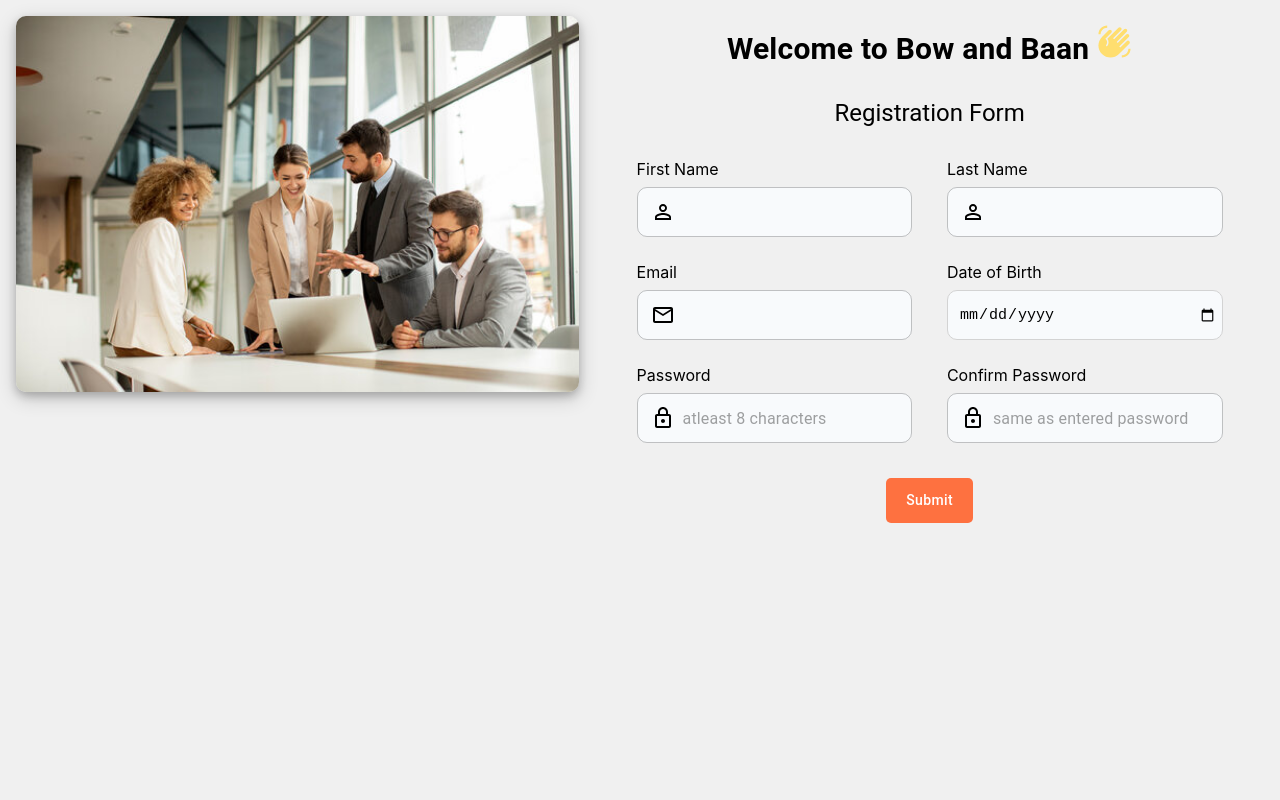
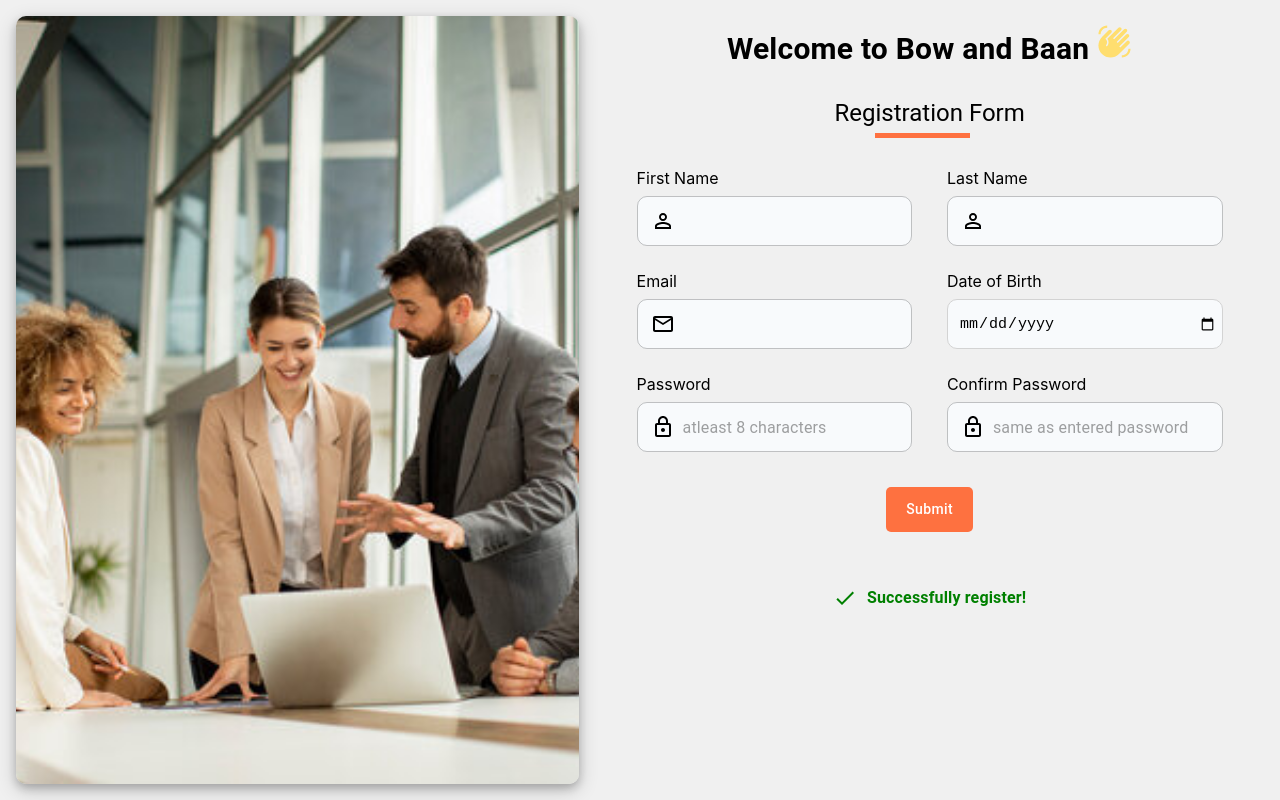
Before and after one commit to sabarins/NewReactProject, a React (Create React App) app: page / in a window 1280 px wide. Built offline with nearby package versions, Linux system fonts and the light colour scheme.

Commit message:
final commit

```diff
--- a/package.json
+++ b/package.json
@@ -10,13 +10,13 @@
     "@testing-library/jest-dom": "^5.17.0",
     "@testing-library/react": "^13.4.0",
     "@testing-library/user-event": "^13.5.0",
+    "bcryptjs": "^3.0.2",
     "react": "^19.0.0",
     "react-dom": "^19.0.0",
     "react-router-dom": "^7.1.1",
     "react-scripts": "5.0.1",
     "web-vitals": "^2.1.4"
   },
-
   "scripts": {
     "start": "react-scripts start",
     "build": "react-scripts build",
--- a/src/App.css
+++ b/src/App.css
@@ -1,6 +1,10 @@
 body
 {
-  background-color:#f0f0f0
+  background-color:#f0f0f0;
+  margin: 0;
+  padding: 0px;
+  height: 100%;
+  /* overflow: hidden; */
 }
 
 .App {
--- a/src/App.js
+++ b/src/App.js
@@ -1,18 +1,27 @@
-import './App.css';
-import Form from './Components/Form';
-import {BrowserRouter,Router,Routes,Route} from 'react-router-dom'
-import Register from './Components/Register/Register';
+import "./App.css";
+import Form from "./Components/Form";
+import { BrowserRouter, Router, Routes, Route } from "react-router-dom";
+import Register from "./Components/Register/Register";
+import { createContext, useState } from "react";
+
+export const Formdata = createContext();
 
 function App() {
+
+  const [formdatas, setFormdatas] = useState([]);
+
+  console.log(formdatas);
+
   return (
     <div className="App">
       {/* <Form /> */}
-
-      <BrowserRouter>
+      <Formdata.Provider value={{ formdatas, setFormdatas }}>
+        <BrowserRouter>
           <Routes>
-            <Route path='/' element={<Register />} />
+            <Route path="/" element={<Register />} />
           </Routes>
-      </BrowserRouter>
+        </BrowserRouter>
+      </Formdata.Provider>
     </div>
   );
 }
--- a/src/Components/Form/Form.js
+++ b/src/Components/Form/Form.js
@@ -12,8 +12,10 @@ import {
   InputAdornment,
 } from "@mui/material";
 import React, { useState } from "react";
+import DoneIcon from "@mui/icons-material/Done";
+import bcrypt from "bcryptjs";
 
-const Form = () => {
+const Form = ({ setFormdatas }) => {
   const currentyear = new Date().getFullYear();
   const maxdate = `${currentyear - 18}-12-31`;
 
@@ -28,20 +30,19 @@ const Form = () => {
   const [passwordrequired, setPasswordrequired] = useState([]);
   const [confirmpasswordrequired, setConfirmpasswordrequired] = useState([]);
 
-  // all user input data stored here
-  const [regusers, setRegusers] = useState([]);
+  const [successmessage, setSuccessmessage] = useState(false);
+
+  // const [decryptpwd, setDecryptpwd] = useState([]);
 
   // validation function
   const handleValidation = (formdata) => {
-
     const validationchecks = {};
     const mailidreg = /^[^\s@]+@[^\s@]+\.[^\s@]+$/;
 
     if (mailidreg.test(formdata.email) == false) {
       setMailformaterr("Invalid email format");
-      validationchecks.mailformat = 'not valid';
-    }
-    else{
+      validationchecks.mailformat = "not valid";
+    } else {
       setMailformaterr([]);
     }
 
@@ -54,54 +55,54 @@ const Form = () => {
 
     if (currentyear - 18 < formdata.dob?.split("-")[0]) {
       setDobage("Must be 18 years old");
-      validationchecks.dobage = 'not valid'
+      validationchecks.dobage = "not valid";
     } else {
       setDobage([]);
     }
 
-    if (formdata.fname == '') {
+    if (formdata.fname == "") {
       setFnamerequired("First Name is required");
-      validationchecks.fname = 'not valid'
+      validationchecks.fname = "not valid";
     } else if (formdata.fname.length != 0) {
       setFnamerequired([]);
     }
 
     if (formdata.lname == "") {
       setLnamerequired("Last Name is required");
-      validationchecks.lname = 'not valid'
+      validationchecks.lname = "not valid";
     } else if (formdata.lname.length != 0) {
       setLnamerequired([]);
     }
 
     if (formdata.email == "") {
       setEmailrequired("Email is required");
-      validationchecks.email = 'not valid'
+      validationchecks.email = "not valid";
     } else if (formdata.email.length != 0) {
       setEmailrequired([]);
     }
 
     if (formdata.dob == "") {
       setDobrequired("Date of birth is required");
-      validationchecks.dob = 'not valid'
+      validationchecks.dob = "not valid";
     } else if (formdata.dob.length != 0) {
       setDobrequired([]);
     }
 
     if (formdata.password == "") {
       setPasswordrequired("Password is required");
-      validationchecks.password = 'not valid'
+      validationchecks.password = "not valid";
     } else if (formdata.password.length != 0) {
       setPasswordrequired([]);
     }
 
     if (formdata.confirmpassword == "") {
       setConfirmpasswordrequired("Confirm Password is required");
-      validationchecks.confirmpassword = 'not valid'
+      validationchecks.confirmpassword = "not valid";
     } else if (formdata.confirmpassword.length != 0) {
       setConfirmpasswordrequired([]);
     }
 
-    return Object.keys(validationchecks).length == 0
+    return Object.keys(validationchecks).length == 0;
   };
 
   // Submit function
@@ -111,24 +112,38 @@ const Form = () => {
       const data = new FormData(event.target);
 
       // creating object for form datas
-      const formdatas = Object.fromEntries(data.entries());
+      const userformdatas = Object.fromEntries(data.entries());
+      // let decryptpwd = userformdatas.password;
 
-      console.log(Object.fromEntries(data.entries()));
+      // hashing the password using bcrypt
+      // let hashpassword = bcrypt.hashSync(userformdatas.password,10);
+      // userformdatas.password = hashpassword;
+      // let hashconfirmpassword = bcrypt.hashSync(userformdatas.confirmpassword,10);
+      // userformdatas.confirmpassword = hashconfirmpassword;
 
       // check validation
-      if(handleValidation(formdatas))
-      {
+      if (handleValidation(userformdatas)) {
         console.log("Success validated!");
-        setRegusers((users)=>[...users,formdatas])
+
+        // if successfull stored in state
+        setFormdatas((users) => [...users, userformdatas]);
+
+        console.log("Successfully register!");
+
+        //show success message for registered
+        setSuccessmessage(true);
+        const showmsg = setTimeout(() => {
+          setSuccessmessage(false);
+        }, 4000);
+
         event.target.reset();
+
+        return () => clearTimeout(showmsg);
       }
-
     } catch (error) {
       console.log(error);
     }
   };
-
-  console.log(regusers);
 
   return (
     <>
@@ -136,7 +151,7 @@ const Form = () => {
       <form onSubmit={handleSubmit} style={{ display: "grid", rowGap: "20px" }}>
         <Container
           sx={{
-            display: "flex",
+            display: { md: "flex", lg: "flex", xs: "none" },
             flexWrap: "wrap",
             justifyContent: "space-around",
             // marginTop: "10px",
@@ -144,7 +159,6 @@ const Form = () => {
             // columnGap: "20px",
           }}
         >
-          {/* ---------------------------------------------------- */}
           {/* Desktop form layout  */}
 
           {/* First form layout  */}
@@ -383,11 +397,15 @@ const Form = () => {
           </Grid>
 
           {/* --------------------------------------------------------------- */}
-
         </Container>
 
         {/* submit button  */}
-        <Box sx={{display:{md:'flex',lg:'flex',xs:'none'},justifyContent:"center"}}>
+        <Box
+          sx={{
+            display: { md: "flex", lg: "flex", xs: "none" },
+            justifyContent: "center",
+          }}
+        >
           <Button
             sx={{
               bgcolor: "#fe7140",
@@ -401,6 +419,21 @@ const Form = () => {
             Submit
           </Button>
         </Box>
+
+        {/* Success message  */}
+        <Box
+          sx={{ display: "flex", justifyContent: "center", columnGap: "10px" }}
+        >
+          {successmessage && (
+            <>
+              {" "}
+              <DoneIcon sx={{ color: "green" }} />
+              <Typography color="green" fontWeight={"bold"}>
+                {"Successfully register!"}
+              </Typography>
+            </>
+          )}
+        </Box>
       </form>
     </>
   );
--- a/src/Components/Form/MobileForm.js
+++ b/src/Components/Form/MobileForm.js
@@ -13,7 +13,10 @@ import {
   InputAdornment,
 } from "@mui/material";
 
-const MobileForm = () => {
+import DoneIcon from "@mui/icons-material/Done";
+import bcrypt from "bcryptjs";
+
+const MobileForm = ({ setFormdatas }) => {
   const currentyear = new Date().getFullYear();
   const maxdate = `${currentyear - 18}-12-31`;
 
@@ -28,80 +31,80 @@ const MobileForm = () => {
   const [passwordrequired, setPasswordrequired] = useState([]);
   const [confirmpasswordrequired, setConfirmpasswordrequired] = useState([]);
 
+  const [successmessage, setSuccessmessage] = useState(true);
+
   // all user input data stored here
-    const [regusers, setRegusers] = useState([]);
+  // const [regusers, setRegusers] = useState([]);
 
   // validation function
   const handleValidation = (formdata) => {
-
     const validationchecks = {};
     const mailidreg = /^[^\s@]+@[^\s@]+\.[^\s@]+$/;
 
     if (mailidreg.test(formdata.email) == false) {
       setMailformaterr("Invalid email format");
-        validationchecks.mailformat = 'not valid';
-      }
-      else{
+      validationchecks.mailformat = "not valid";
+    } else {
       setMailformaterr([]);
     }
 
     if (formdata.password != formdata.confirmpassword) {
       setPasswordmatch("Passwords must match");
-        validationchecks.passwordmatch = 'not valid'
+      validationchecks.passwordmatch = "not valid";
     } else if (formdata.password == formdata.confirmpassword) {
       setPasswordmatch([]);
     }
 
     if (currentyear - 18 < formdata.dob?.split("-")[0]) {
       setDobage("Must be 18 years old");
-        validationchecks.dobage = 'not valid'
+      validationchecks.dobage = "not valid";
     } else {
       setDobage([]);
     }
 
-      if (formdata.fname == '') {
+    if (formdata.fname == "") {
       setFnamerequired("First Name is required");
-        validationchecks.fname = 'not valid'
+      validationchecks.fname = "not valid";
     } else if (formdata.fname.length != 0) {
       setFnamerequired([]);
     }
 
     if (formdata.lname == "") {
       setLnamerequired("Last Name is required");
-        validationchecks.lname = 'not valid'
+      validationchecks.lname = "not valid";
     } else if (formdata.lname.length != 0) {
       setLnamerequired([]);
     }
 
     if (formdata.email == "") {
       setEmailrequired("Email is required");
-        validationchecks.email = 'not valid'
+      validationchecks.email = "not valid";
     } else if (formdata.email.length != 0) {
       setEmailrequired([]);
     }
 
     if (formdata.dob == "") {
       setDobrequired("Date of birth is required");
-        validationchecks.dob = 'not valid'
+      validationchecks.dob = "not valid";
     } else if (formdata.dob.length != 0) {
       setDobrequired([]);
     }
 
     if (formdata.password == "") {
       setPasswordrequired("Password is required");
-        validationchecks.password = 'not valid'
+      validationchecks.password = "not valid";
     } else if (formdata.password.length != 0) {
       setPasswordrequired([]);
     }
 
     if (formdata.confirmpassword == "") {
       setConfirmpasswordrequired("Confirm Password is required");
-        validationchecks.confirmpassword = 'not valid'
+      validationchecks.confirmpassword = "not valid";
     } else if (formdata.confirmpassword.length != 0) {
       setConfirmpasswordrequired([]);
     }
 
-      return Object.keys(validationchecks).length == 0
+    return Object.keys(validationchecks).length == 0;
   };
 
   // Submit function
@@ -111,29 +114,43 @@ const MobileForm = () => {
       const data = new FormData(event.target);
 
       // creating object for form datas
-        const formdatas = Object.fromEntries(data.entries());
+      const userformdatas = Object.fromEntries(data.entries());
 
-        console.log(Object.fromEntries(data.entries()));
+      // // hashing the password using bcrypt
+      // let hashpassword = bcrypt.hashSync(userformdatas.password, 10);
+      // userformdatas.password = hashpassword;
+      // let hashconfirmpassword = bcrypt.hashSync(
+      //   userformdatas.confirmpassword,
+      //   10
+      // );
+      // userformdatas.confirmpassword = hashconfirmpassword;
 
       // check validation
-        if(handleValidation(formdatas))
-        {
-          console.log("Success validated!");
-          setRegusers((users)=>[...users,formdatas])
+      if (handleValidation(userformdatas)) {
+        console.log("Successfully validated!");
+
+        // if successfull stored in state
+        setFormdatas((users) => [...users, userformdatas]);
+
+        console.log("Successfully created!");
+
+        //show success message for registered
+        setSuccessmessage(true);
+        const showmsg = setTimeout(() => {
+          setSuccessmessage(false);
+        }, 4000);
+
         event.target.reset();
       }
-
     } catch (error) {
       console.log(error);
     }
   };
 
-    console.log(regusers);
-
   return (
     <>
       {/* Mobile form layout  */}
-      <form onSubmit={handleSubmit} style={{ display: "grid", rowGap: "20px" }}>
+      <form onSubmit={handleSubmit} style={{ display: "grid", rowGap: "20px",marginBottom:"20px" }}>
         <Container
           sx={{
             display: "flex",
@@ -371,7 +388,7 @@ const MobileForm = () => {
         </Container>
 
         {/* submit button  */}
-        <Box sx={{display:{md:'none',lg:'none',xs:'grid'}}}>
+        <Box sx={{ display: { md: "none", lg: "none", xs: "grid" }, mb: 2 }}>
           <Button
             sx={{
               bgcolor: "#fe7140",
@@ -385,6 +402,21 @@ const MobileForm = () => {
             Submit
           </Button>
         </Box>
+
+        {/* succeess message  */}
+        <Box
+          sx={{ display: "flex", justifyContent: "center", columnGap: "10px",mt:-2 }}
+        >
+          {successmessage && (
+            <>
+              {" "}
+              <DoneIcon sx={{ color: "green" }} />
+              <Typography color="green" fontWeight={"bold"}>
+                {"Successfully register!"}
+              </Typography>
+            </>
+          )}
+        </Box>
       </form>
     </>
   );
--- a/src/Components/Register/Register.js
+++ b/src/Components/Register/Register.js
@@ -1,4 +1,4 @@
-import React, { useState } from "react";
+import React, { useContext, useState } from "react";
 import {
   Box,
   Button,
@@ -14,8 +14,14 @@ import WavingHandIcon from "@mui/icons-material/WavingHand";
 import register from "../../assets/register.jpg";
 import Form from "../Form/Form";
 import MobileForm from "../Form/MobileForm";
+import { Formdata } from "../../App";
+
 
 function Register(props) {
+
+  const {setFormdatas,formdatas} = useContext(Formdata);
+
+  console.log(formdatas);
 
   return (
     <Stack
@@ -23,18 +29,27 @@ function Register(props) {
         width: "100%",
       }}
     >
-      <Grid container p={2} sx={{ display: "flex" }} columnSpacing={2}>
-
+      <Grid container columnSpacing={2} p={2} height={"100vh"}>
         {/* first layout  */}
         <Grid size={{ lg: 5.5, xs: 12 }}>
-          <Box sx={{ display: "flex", alignContent: "center" }}>
+          <Box
+            sx={{
+              // position: "relative",
+              width: "100%",
+              display: "flex",
+              alignContent: "center",
+              justifyContent: "center",
+              height: { xs: "100%", md: "100%", lg: "100%" },
+            }}
+          >
             <img
               src={register}
-              width="100%"
-              height="100%"
+              // width="100%"
               style={{
-                border: "0px solid grey",
                 borderRadius: "10px",
+                objectFit: "cover",
+                width: "100%",
+                height: "100%",
                 boxShadow:
                   "0 4px 8px 0 rgba(0, 0, 0, 0.2), 0 6px 20px 0 rgba(0, 0, 0, 0.19)",
               }}
@@ -53,7 +68,7 @@ function Register(props) {
           >
             <Typography
               variant="h4"
-              sx={{ fontWeight: "bold" }}
+              sx={{ fontWeight: "bold",mt:{xs:2,md:0,lg:0} }}
               fontSize={{ xs: "30px" }}
             >
               Welcome to Bow and Baan
@@ -66,18 +81,21 @@ function Register(props) {
               />
             </Typography>
 
-            <Typography variant="h5">Registration Form</Typography>
+            <Box sx={{width:"100%",display:"grid",justifyContent:"center"}}>
+              <Typography variant="h5" sx={{mb:0.5}}>Registration Form</Typography>
+              <Box sx={{borderBottom:"5px solid #fe7140",width:"50%",display:"flex",justifyContent:"center",ml:5,}}></Box>
+            </Box>
             {/* <Divider sx={{color:"#fe7140",mt:-8}} /> */}
 
             {/* Desktop Form Component  */}
-            <Form />
+            <Box sx={{ display: { md: "flex", lg: "flex", xs: "none" } }}>
+              <Form setFormdatas={setFormdatas} />
+            </Box>
 
             {/* Mobile Form Component  */}
-            <MobileForm />
-
+            <MobileForm setFormdatas={setFormdatas} />
           </Box>
         </Grid>
-
       </Grid>
     </Stack>
   );
```
Also changed, not shown: src/Components/ContextData/ContextData.js (added, +18 -0 lines), 1 other file (tests, documents, lock files or other folders). Lines whose indentation alone changed are shown as unchanged.
